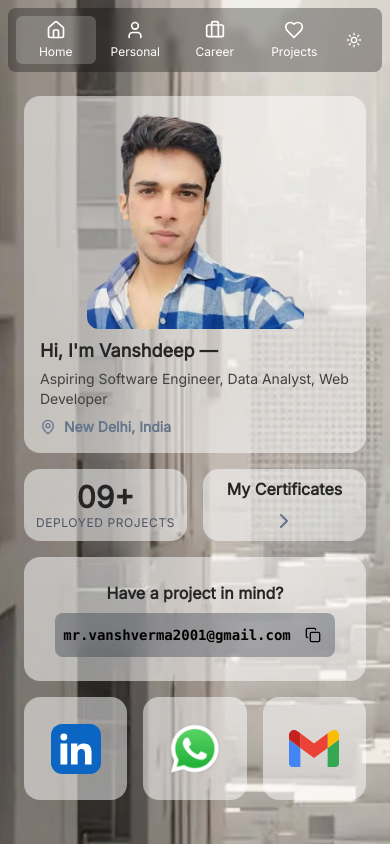
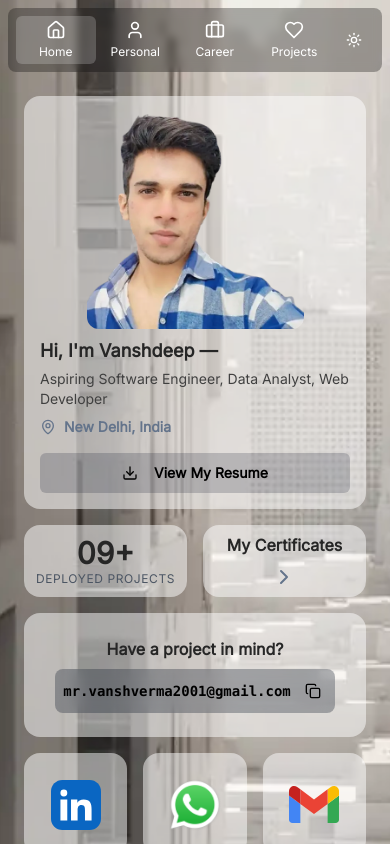
Before and after one commit to 20bcs6794/vansh, a Next.js app: page / in a window 390 px wide. Built offline with nearby package versions, Linux system fonts and the light colour scheme; what @genkit-ai/googleai, genkit would draw is missing.

Commit message:
you have to also add for mobile view

```diff
--- a/src/components/glass-panel-layout.tsx
+++ b/src/components/glass-panel-layout.tsx
@@ -87,6 +87,14 @@ const BentoHomeGrid = ({setActiveView}: {setActiveView: (view: string) => void})
                                     <MapPin className="w-4 h-4 mr-2" />
                                     <span className="font-bold">New Delhi, India</span>
                                 </div>
+                            </div>
+                            <div className="mt-4">
+                                <Button asChild className="w-full bg-primary/20 text-black dark:bg-primary dark:text-primary-foreground font-bold hover:bg-primary/30 dark:hover:bg-primary/90" size="default">
+                                    <a href="/document/resume.pdf" target="_blank" rel="noopener noreferrer">
+                                        <Download className="w-4 h-4 mr-2" />
+                                        View My Resume
+                                    </a>
+                                </Button>
                             </div>
                         </div>
                     </BentoCard>
```
